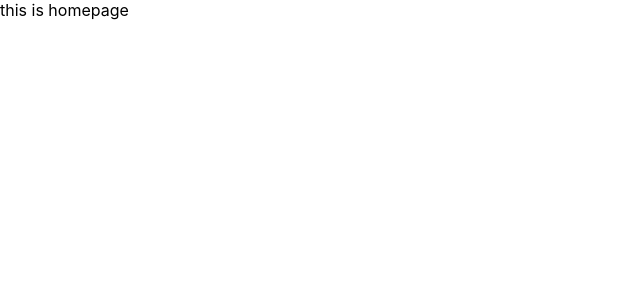
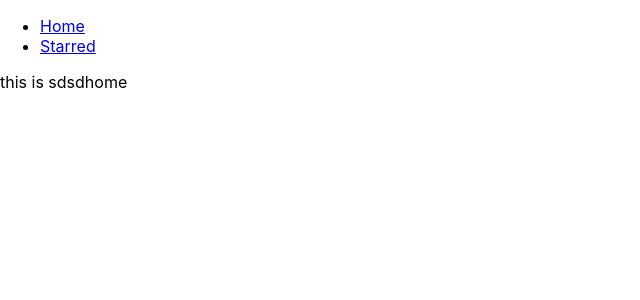
Before and after one commit to jatinjc99/BOX-OFFICE, a React (Create React App) app: page / in a window 1280 px wide. Shown: the top 300 px of the page, without its empty margins (0-640 px from the left). Built offline with nearby package versions, Linux system fonts and the light colour scheme.

Commit message:
edit nav bar and created page components

```diff
--- a/src/App.js
+++ b/src/App.js
@@ -1,17 +1,23 @@
 import React from 'react';
 import { Switch, Route } from 'react-router-dom';
+import Navs from './components/Navs';
+import Home from './pages/Home';
+import Starred from './pages/Starred';
 
 function App() {
   return (
+    <div>
+      <Navs> </Navs>
       <Switch>
         <Route exact path="/">
-        this is homepage
+          <Home />
         </Route>
         <Route exact path="/starred">
-        This is home page
+          <Starred />
         </Route>
         <Route>Not Found 404</Route>
       </Switch>
+    </div>
   );
 }
 
--- /dev/null
+++ b/src/components/Navs.js
@@ -0,0 +1,24 @@
+import React from 'react';
+
+import { Link } from 'react-router-dom';
+
+const LINKS = [
+  { to: '/', text: 'Home' },
+  { to: '/starred', text: 'Starred' },
+];
+
+const Navs = () => {
+  return (
+    <div>
+      <ul>
+        {LINKS.map(item => (
+          <li key={item.to}>
+            <Link to={item.to}> {item.text}</Link>{' '}
+          </li>
+        ))}
+      </ul>
+    </div>
+  );
+};
+
+export default Navs;
--- /dev/null
+++ b/src/pages/Home.js
@@ -0,0 +1,7 @@
+import React from 'react';
+
+const Home = () => {
+  return <div>this is sdsdhome</div>;
+};
+
+export default Home;
--- /dev/null
+++ b/src/pages/Starred.js
@@ -0,0 +1,7 @@
+import React from 'react';
+
+const Starred = () => {
+  return <div>This is Starred</div>;
+};
+
+export default Starred;
```
Also changed, not shown: 1 other file (tests, documents, lock files or other folders). Lines whose indentation alone changed are shown as unchanged.
